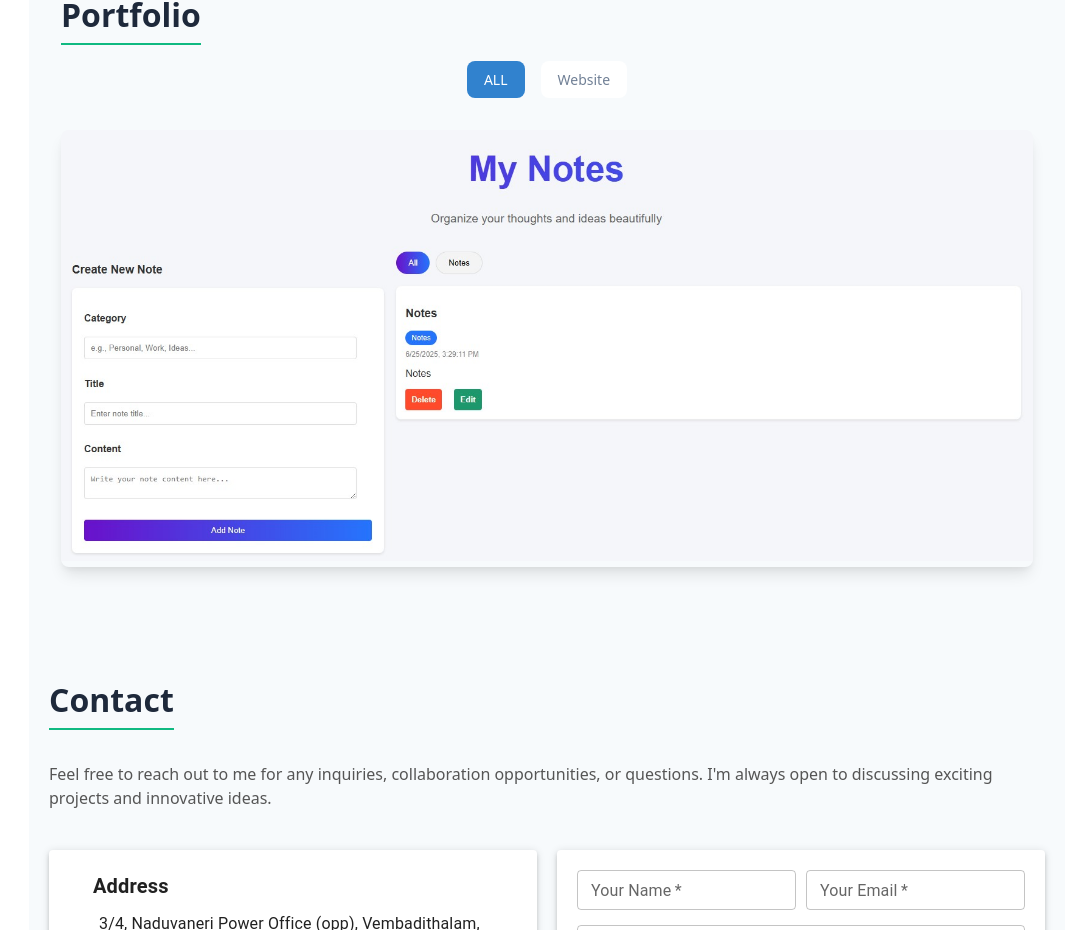
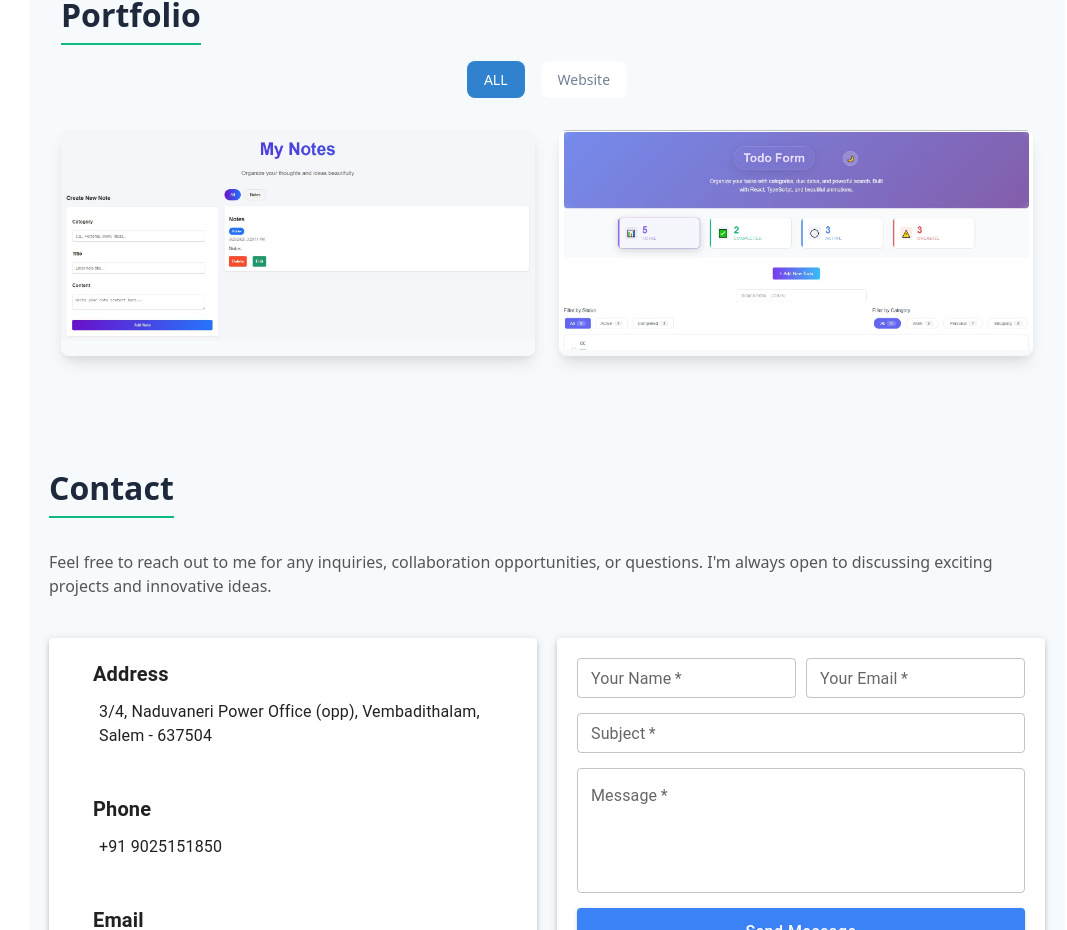
Before and after one commit to naveenm612/New-Portfolio, a React (Vite) app: page / in a window 1280 px wide. Shown: the part 2719-3649 px from the top of the page, without its empty margins (213-1280 px from the left). Built offline with nearby package versions, Linux system fonts and the light colour scheme; some icons are missing.

Commit message:
New change

```diff
--- a/src/components/portfolio/Portfolio.tsx
+++ b/src/components/portfolio/Portfolio.tsx
@@ -1,5 +1,6 @@
 import React, { useState } from "react";
 import Notes from "../../assets/Notes2.jpg";
+import Todo from "../../assets/Todo.jpg";
 import "./Portfolio.css";
 
 interface PortfolioItem {
@@ -14,6 +15,7 @@ const Portfolio: React.FC = () => {
 
   const portfolioItems: PortfolioItem[] = [
     { id: 1, category: "Website", image: Notes, link: "https://notes-app-lime-two.vercel.app/",},
+    { id: 2, category: "Website", image: Todo, link: "https://todo-app-seven-pearl.vercel.app/",},
   ];
 
   const filteredItems =
```
Also changed, not shown: src/assets/Todo.jpg (added).
